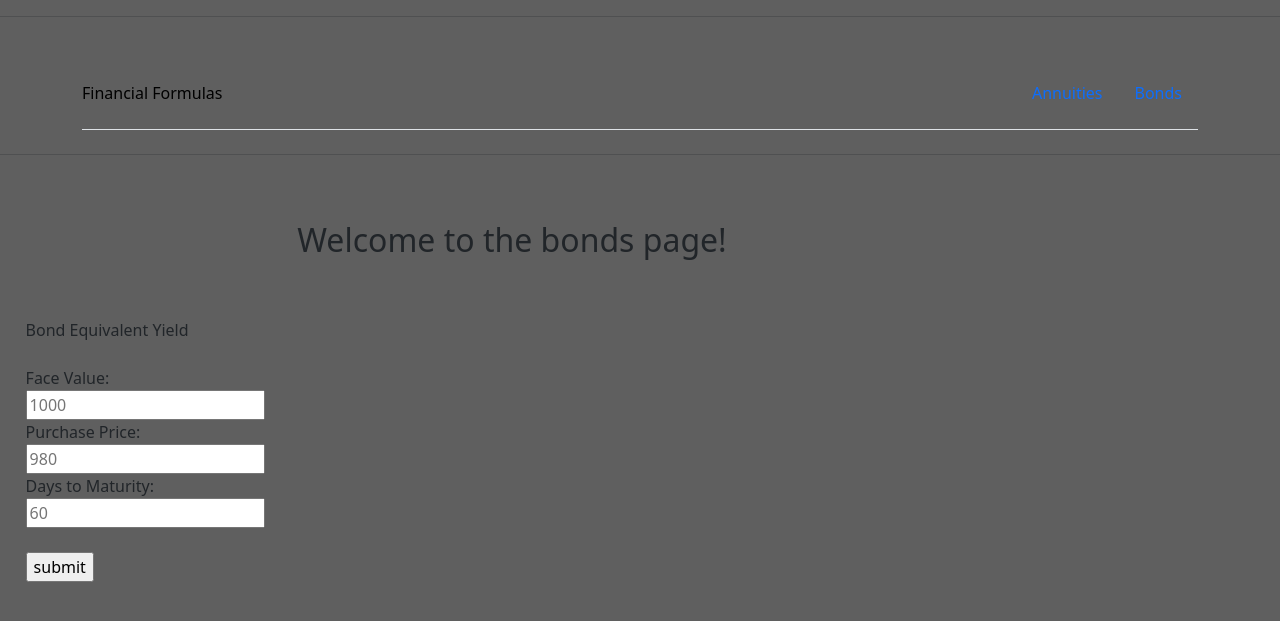
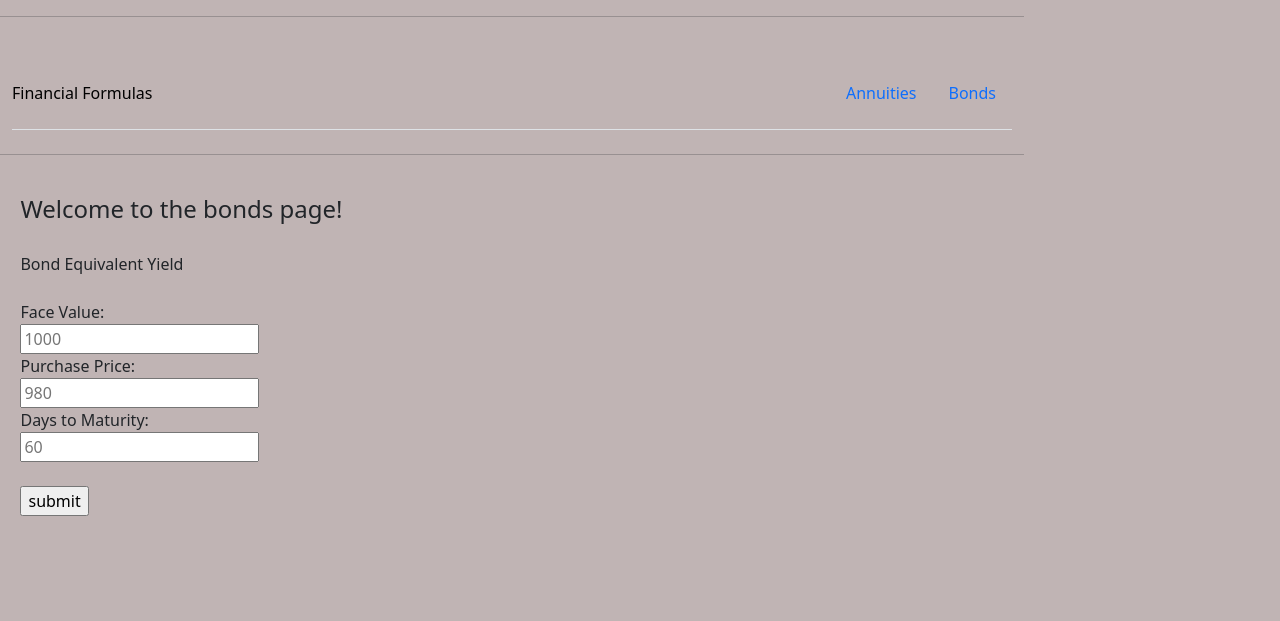
Before and after one commit to aidang1003/financial-formulas, a Flask app: page /Bond in a window 1280 px wide. Shown: the top 621 px of the page. Run offline with Flask 2, Linux system fonts and the light colour scheme.

Commit message:
Style updates
Update color
Update header positioning

```diff
--- a/static/css/stylesheet.css
+++ b/static/css/stylesheet.css
@@ -1,9 +1,11 @@
 body {
-  background-color: rgb(95, 95, 95);
+  background-color: rgb(192, 180, 180);
+  width: 80%;
+  flex: auto;
 }
 
 head {
-  background-color: rgb(95, 95, 95);
+  background-color: rgb(192, 180, 180);
 }
 
 .content {
@@ -13,6 +15,13 @@ head {
 }
 .content-header {
   width: 80%;
-  padding: 2%;
-  text-align: center;
+  padding-left: 2%;
+  flex: auto;
 }
+
+.form-header {
+  width: 80%;
+  flex: auto;
+  text-align: left;
+  font-size: 24px;
+}
--- a/templates/annuity.html
+++ b/templates/annuity.html
@@ -1,6 +1,9 @@
 {% extends 'base.html' %} {% block title %} Annuities {% endblock%} {% block
 body %}
-<h2 class="content-header">Welcome to the annuities page!</h2>
+<div class="content-header">
+  <h2 class="form-header">Welcome to the annuities page!</h2>
+</div>
+
 <div class="content">
   <form action="/Annuity" method="POST">
     <head>
--- a/templates/bond.html
+++ b/templates/bond.html
@@ -1,6 +1,8 @@
 {% extends 'base.html' %} {% block title %} Bonds {% endblock %} {% block body
 %}
-<h2 class="content-header">Welcome to the bonds page!</h2>
+<div class="content-header">
+  <h2 class="form-header">Welcome to the bonds page!</h2>
+</div>
 
 <div class="content">
   <form action="/Bond" method="POST">
@@ -40,9 +42,10 @@
     <br />
     <input type="submit" value="submit" />
     {% if bondEquivalentYield %}
-    <h3>Bond Equivalent Yield: {{bondEquivalentYield}}</h3>
+    <h4>Bond Equivalent Yield: {{bondEquivalentYield}}</h4>
     {% endif %}
   </form>
 </div>
-
-{% endblock %}
+<body>
+  {% endblock %}
+</body>
```
